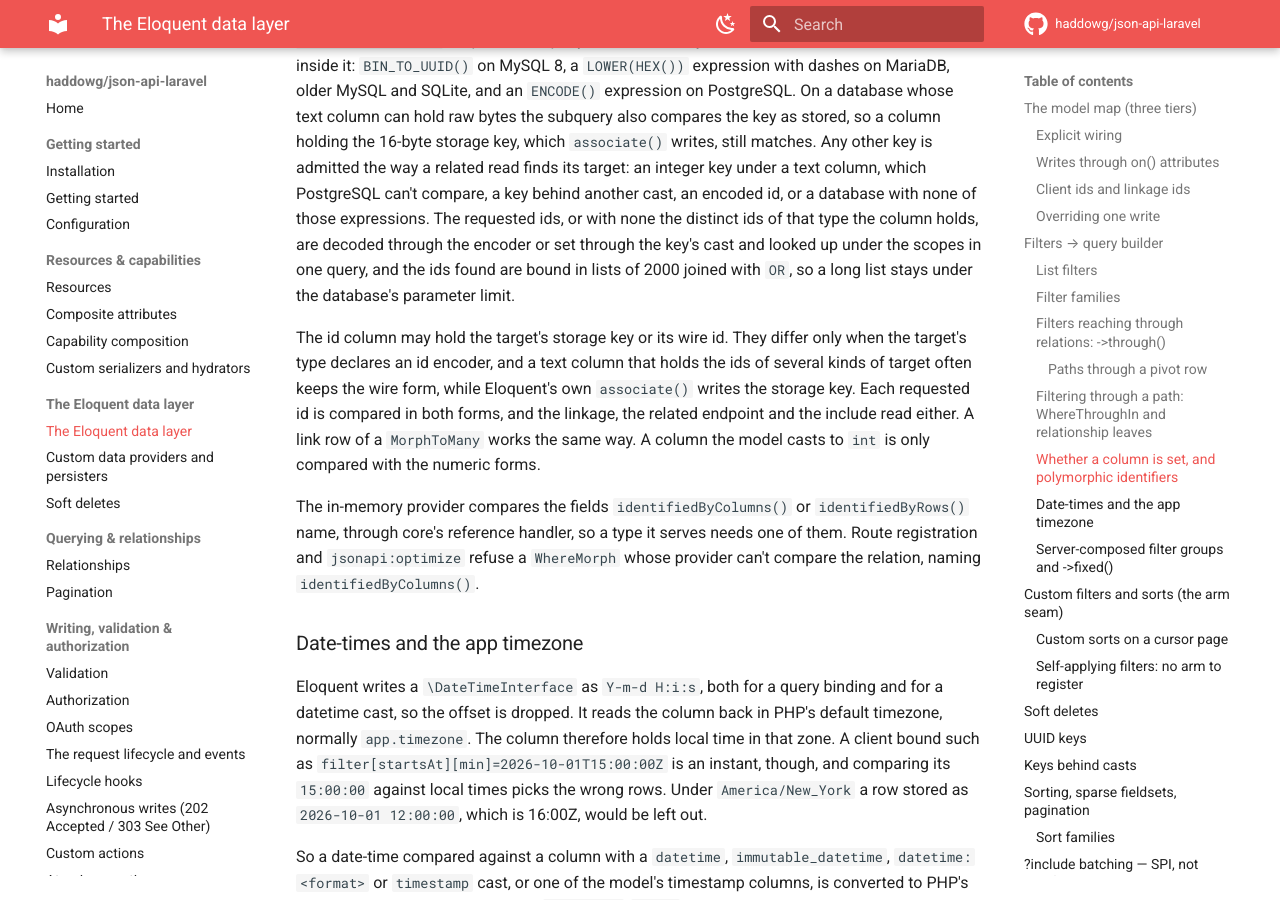
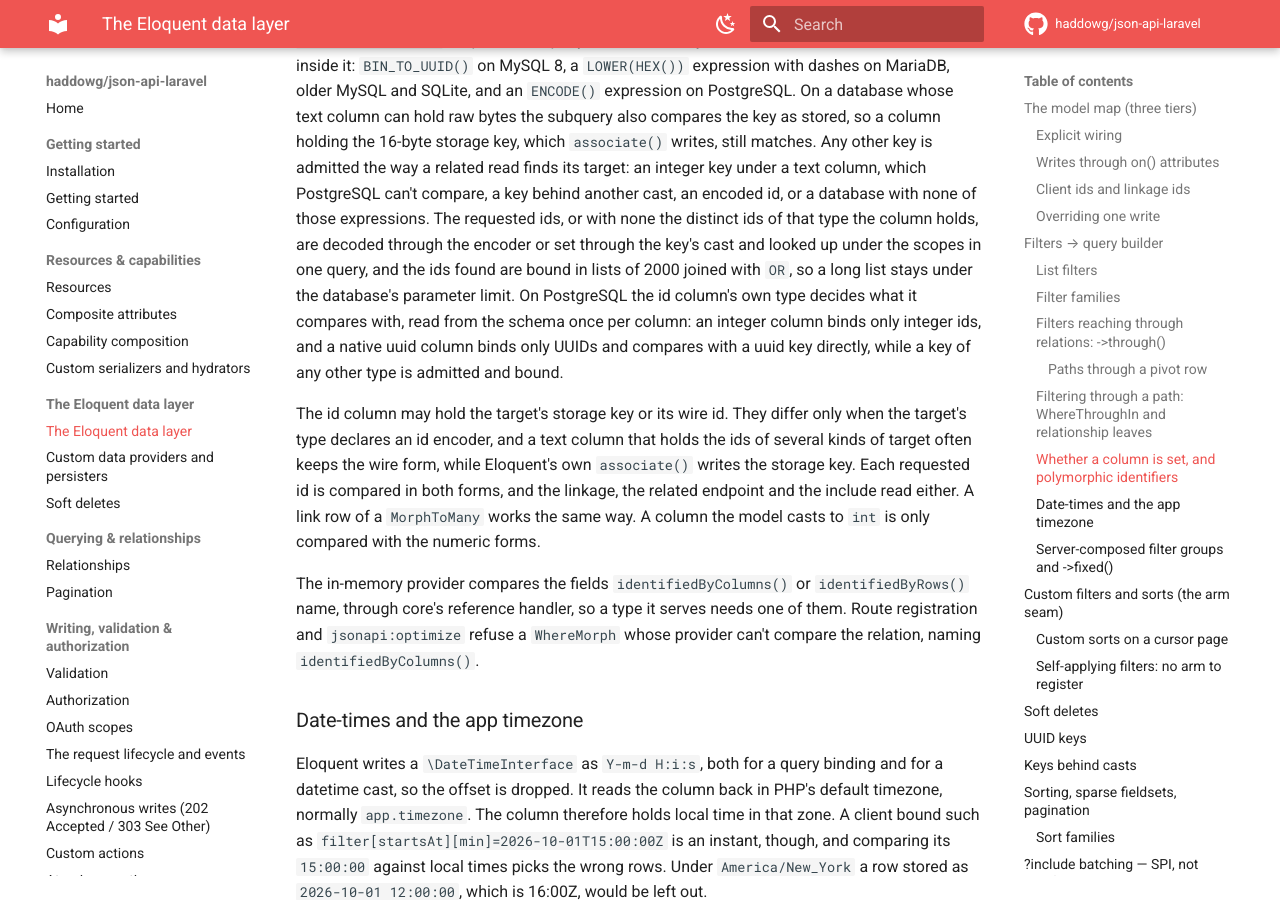
Before and after one commit to haddowg/json-api-laravel, an MkDocs documentation site: the page built from docs/eloquent.md, in a window 1280 px wide and 900 px high, scrolled down 9659 px. Built offline with MkDocs 1.6.1 and Material for MkDocs 9.7.7, drawn with Linux system fonts in a browser that asks for light colours; comment, search, counter and statistics services are not loaded.

Commit message:
docs: say how a polymorphic id column of a native PostgreSQL type compares

```diff
--- a/docs/eloquent.md
+++ b/docs/eloquent.md
@@ -411,7 +411,10 @@ can't compare, a key behind another cast, an encoded id, or a database with none
 expressions. The requested ids, or with none the distinct ids of that type the column holds,
 are decoded through the encoder or set through the key's cast and looked up under the scopes
 in one query, and the ids found are bound in lists of 2000 joined with `OR`, so a long list
-stays under the database's parameter limit.
+stays under the database's parameter limit. On PostgreSQL the id column's own type decides what it
+compares with, read from the schema once per column: an integer column binds only integer
+ids, and a native uuid column binds only UUIDs and compares with a uuid key directly, while a
+key of any other type is admitted and bound.
 
 The id column may hold the target's storage key or its wire id. They differ only when the
 target's type declares an id encoder, and a text column that holds the ids of several kinds of
```
